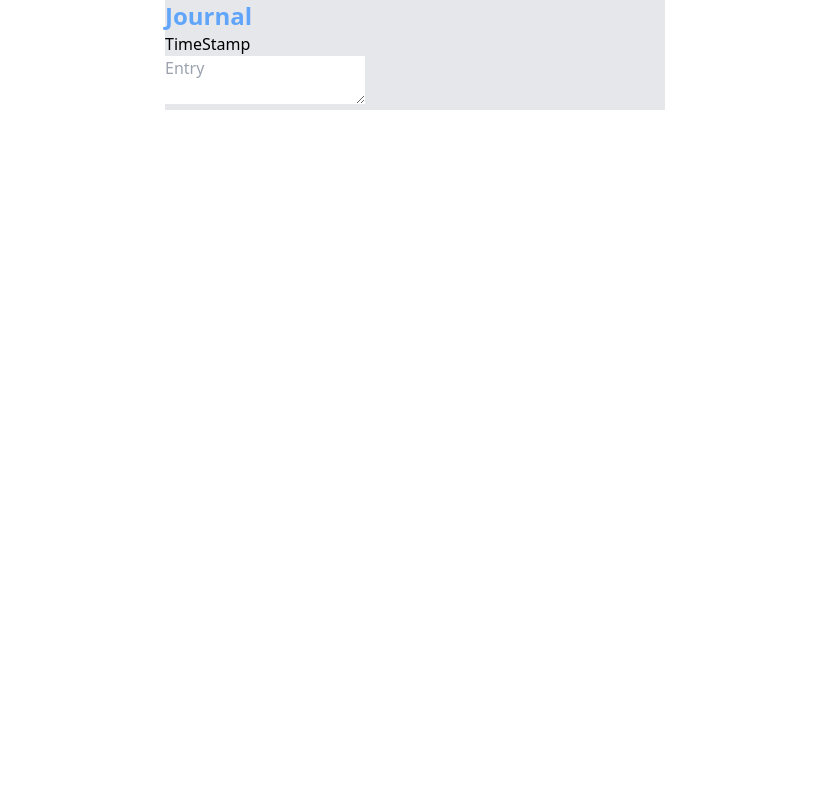
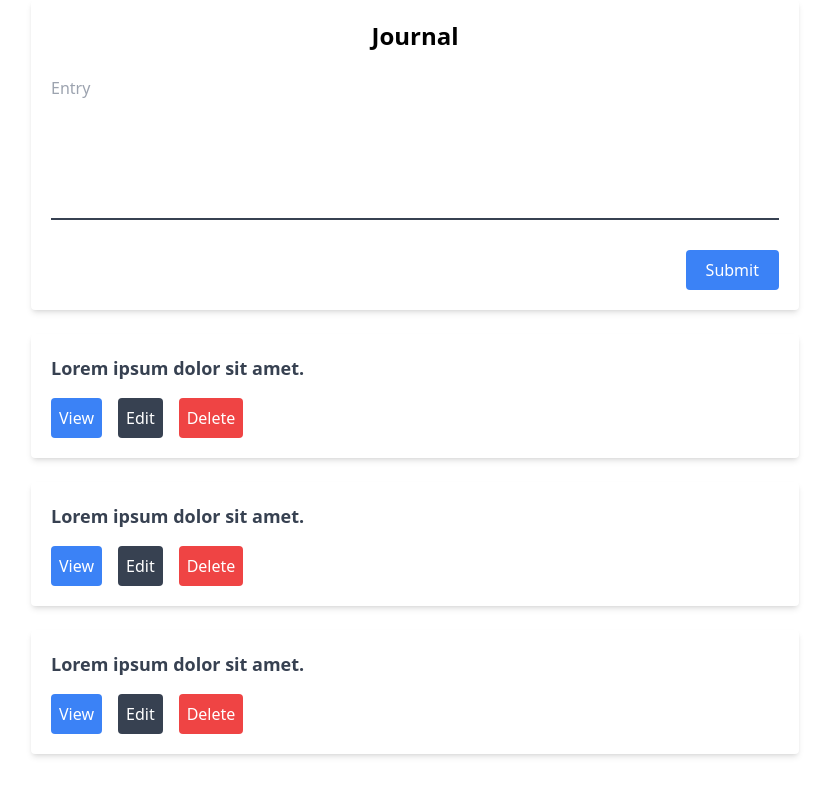
Before and after one commit to fiixed/my-stoic-path-react, a React (Vite) app: page / in a window 1280 px wide. Shown: the top 796 px of the page, without its empty margins (225-1054 px from the left). Built offline with nearby package versions, Linux system fonts and the light colour scheme.

Commit message:
basic design

```diff
--- a/src/App.tsx
+++ b/src/App.tsx
@@ -1,12 +1,52 @@
 const App = () => {
   return (
-    <div className="w-[500px] mx-auto bg-gray-200">
-      <h1 className="font-semibold text-2xl text-blue-400">Journal</h1>
-      <div>
-        <label className="">TimeStamp</label>
+    <div className="max-w-3xl mx-auto space-y-6">
+      <div className="space-y-6 bg-white shadow-md rounded p-5">
+        <h1 className="font-semibold text-2xl text-center">Journal</h1>
+
+        <div>
+          <textarea
+            placeholder="Entry"
+            className="w-full border-b-2 border-gray-700 outline-none resize-none h-36"
+          ></textarea>
+        </div>
+        <div className="text-right">
+          <button className="bg-blue-500 text-white px-5 py-2 rounded">
+            Submit
+          </button>
+        </div>
       </div>
-      <div>
-        <textarea placeholder="Entry" className=""></textarea>
+
+      {/* Note Items */}
+      <div className="bg-white shadow-md rounded p-5">
+        <p className="font-semibold mb-4 text-gray-700 text-lg">
+          Lorem ipsum dolor sit amet.
+        </p>
+        <div className="space-x-4">
+          <button className="bg-blue-500 text-white p-2 rounded">View</button>
+          <button className="bg-gray-700 text-white p-2 rounded">Edit</button>
+          <button className="bg-red-500 text-white p-2 rounded">Delete</button>
+        </div>
+      </div>
+      <div className="bg-white shadow-md rounded p-5">
+        <p className="font-semibold mb-4 text-gray-700 text-lg">
+          Lorem ipsum dolor sit amet.
+        </p>
+        <div className="space-x-4">
+          <button className="bg-blue-500 text-white p-2 rounded">View</button>
+          <button className="bg-gray-700 text-white p-2 rounded">Edit</button>
+          <button className="bg-red-500 text-white p-2 rounded">Delete</button>
+        </div>
+      </div>
+      <div className="bg-white shadow-md rounded p-5">
+        <p className="font-semibold mb-4 text-gray-700 text-lg">
+          Lorem ipsum dolor sit amet.
+        </p>
+        <div className="space-x-4">
+          <button className="bg-blue-500 text-white p-2 rounded">View</button>
+          <button className="bg-gray-700 text-white p-2 rounded">Edit</button>
+          <button className="bg-red-500 text-white p-2 rounded">Delete</button>
+        </div>
       </div>
     </div>
   );
```
